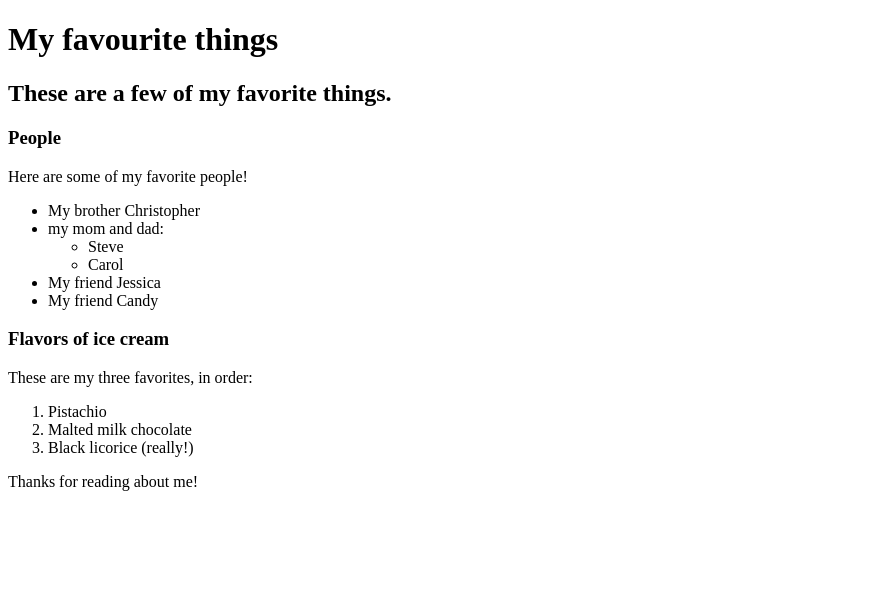
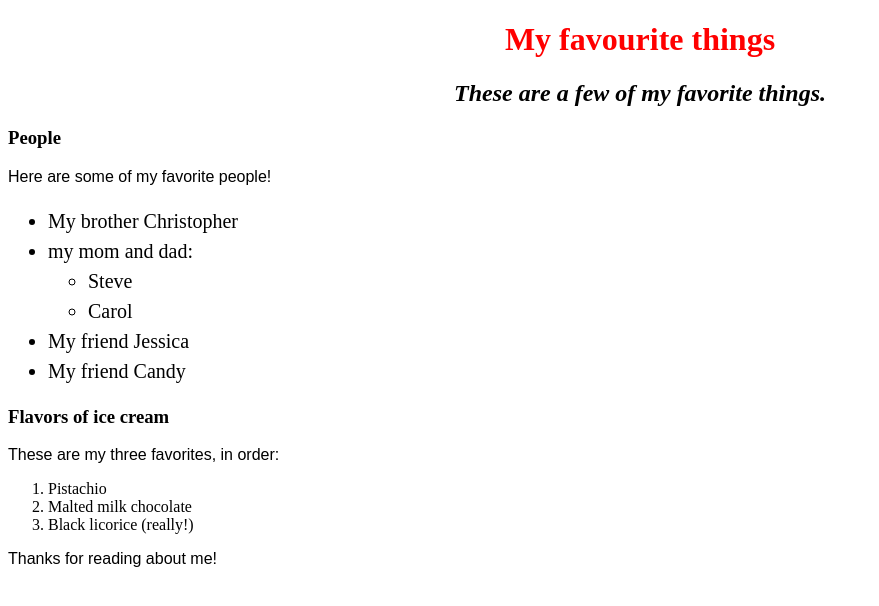
Before and after one commit to gronskan/my-first-webpage, a plain HTML site: page favorite-things.html in a window 1280 px wide. Shown: the whole page, without its empty margins (0-879 px from the left). Drawn offline with Linux system fonts and the light colour scheme.

Commit message:
cleaned up the css style sheets

```diff
--- /dev/null
+++ b/css/both.style.css
@@ -0,0 +1,18 @@
+h1 {
+  color: red;
+  text-align: center;
+}
+
+h2 {
+  font-style: italic;
+  text-align: center;
+}
+
+p {
+  font-family: sans-serif;
+}
+
+ul {
+  font-size: 20px;
+  line-height: 30px;
+}
--- /dev/null
+++ b/css/places.styles.css
@@ -0,0 +1,18 @@
+h1 {
+  color: blue;
+  text-align: center;
+}
+
+h2 {
+  font-style: italic;
+  text-align: center;
+}
+
+p {
+  font-family: sans-serif;
+}
+
+ul {
+  font-size: 20px;
+  line-height: 30px;
+}
--- /dev/null
+++ b/css/styles.css
@@ -0,0 +1,18 @@
+h1 {
+  color: red;
+  text-align: center;
+}
+
+h2 {
+  font-style: italic;
+  text-align: center;
+}
+
+p {
+  font-family: sans-serif;
+}
+
+ul {
+  font-size: 20px;
+  line-height: 30px;
+}
--- a/favorite-things.html
+++ b/favorite-things.html
@@ -1,6 +1,7 @@
 <!DOCTYPE html>
 <html>
   <head>
+    <link href="css/both.style.css" rel="stylesheet" type="text/css">
     <title>Michaels favorite things</title>
   </head>
   <body>
```
Also changed, not shown: favorite-places.html (added, +13 -0 lines).
